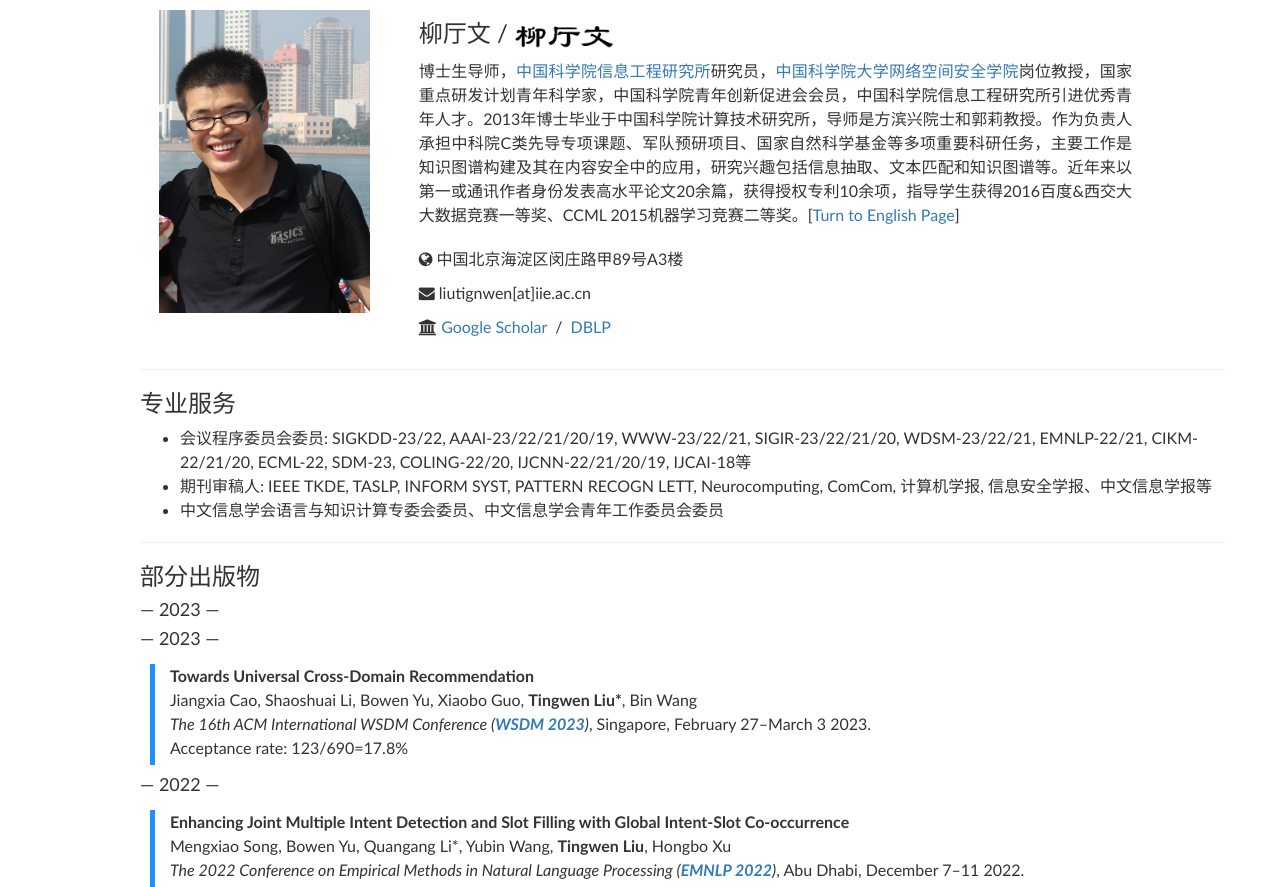
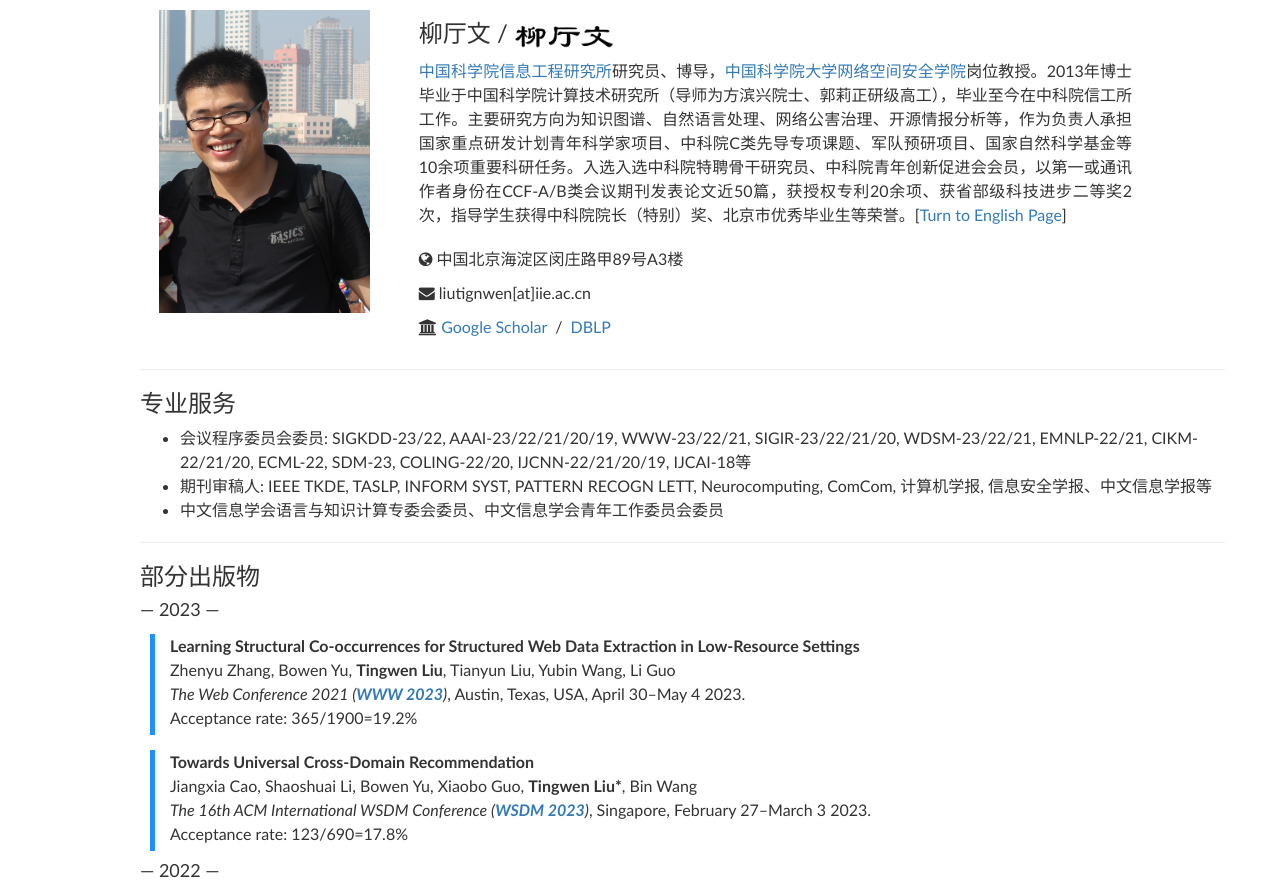
Before and after one commit to kdsec/kdsec.github.io, a plain HTML site: page tingwen_zh.html in a window 1280 px wide. Shown: the top 887 px of the page. Drawn offline with nearby package versions, Linux system fonts and the light colour scheme.

Commit message:
Add files via upload

```diff
--- a/tingwen_zh.html
+++ b/tingwen_zh.html
@@ -58,7 +58,7 @@
                     柳厅文 / <img src="assets/images/name.png" width="14%"/>
                 </h3>
                 <p style="text-align:justify">
-                    博士生导师，<a href="http://www.cas.cn/" target="_blank">中国科学院</a><a href="http://www.iie.ac.cn/" target="_blank">信息工程研究所</a>研究员，<a href="https://www.ucas.ac.cn/" target="_blank">中国科学院大学</a><a href="https://scs.ucas.ac.cn/index.php/zh-cn/" target="_blank">网络空间安全学院</a>岗位教授，国家重点研发计划青年科学家，中国科学院青年创新促进会会员，中国科学院信息工程研究所引进优秀青年人才。2013年博士毕业于中国科学院计算技术研究所，导师是方滨兴院士和郭莉教授。作为负责人承担中科院C类先导专项课题、军队预研项目、国家自然科学基金等多项重要科研任务，主要工作是知识图谱构建及其在内容安全中的应用，研究兴趣包括信息抽取、文本匹配和知识图谱等。近年来以第一或通讯作者身份发表高水平论文20余篇，获得授权专利10余项，指导学生获得2016百度&西交大大数据竞赛一等奖、CCML 2015机器学习竞赛二等奖。[<a href="index.html" target="_blank">Turn to English Page</a>]
+                    <a href="http://www.cas.cn/" target="_blank">中国科学院</a><a href="http://www.iie.ac.cn/" target="_blank">信息工程研究所</a>研究员、博导，<a href="https://www.ucas.ac.cn/" target="_blank">中国科学院大学</a><a href="https://scs.ucas.ac.cn/index.php/zh-cn/" target="_blank">网络空间安全学院</a>岗位教授。2013年博士毕业于中国科学院计算技术研究所（导师为方滨兴院士、郭莉正研级高工），毕业至今在中科院信工所工作。主要研究方向为知识图谱、自然语言处理、网络公害治理、开源情报分析等，作为负责人承担国家重点研发计划青年科学家项目、中科院C类先导专项课题、军队预研项目、国家自然科学基金等10余项重要科研任务。入选入选中科院特聘骨干研究员、中科院青年创新促进会会员，以第一或通讯作者身份在CCF-A/B类会议期刊发表论文近50篇，获授权专利20余项、获省部级科技进步二等奖2次，指导学生获得中科院院长（特别）奖、北京市优秀毕业生等荣誉。[<a href="index.html" target="_blank">Turn to English Page</a>]
                 </p>
                 <h3 style="padding-top:-1px"></h3>
                 <p><i class="fa fa-globe"></i>&nbsp;中国北京海淀区闵庄路甲89号A3楼</p>
@@ -111,9 +111,18 @@
         <h4>
             — 2023 —
         </h4>
-        <h4>
-            — 2023 —
-        </h4>
+                <div class="media">
+			<div class="media-body">
+				<p class="media-heading">
+					<strong>Learning Structural Co-occurrences for Structured Web Data Extraction in Low-Resource Settings</strong>
+					<!-- &nbsp;&nbsp;|&nbsp;&nbsp;<a href=" " target="_blank"><i class="fa fa-file-pdf-o" style="color:red"></i></a>&nbsp; -->
+					<!-- <a href="" target="_blank"> <i class="fa fa-github"></i></a> -->
+					<br/>Zhenyu Zhang, Bowen Yu, <strong>Tingwen Liu</strong>, Tianyun Liu, Yubin Wang, Li Guo<br/>
+					<em>The Web Conference 2021 (<strong><a href="https://www2023.thewebconf.org/">WWW 2023</a></strong>)</em>, Austin, Texas, USA, April 30–May 4 2023.<br/>
+					Acceptance rate: 365/1900=19.2%
+				</p >
+			</div>
+		</div>
         <div class="media">
 			<div class="media-body">
 				<p class="media-heading">
@@ -159,7 +168,7 @@
 					<strong>Event Causality Extraction with Event Argument Correlations</strong>
 					&nbsp;&nbsp;|&nbsp;&nbsp;<a href="https://aclanthology.org/2022.coling-1.201.pdf" target="_blank"><i class="fa fa-file-pdf-o" style="color:red"></i></a>&nbsp;
 					<a href="https://github.com/cuishiyao96/ece" target="_blank"> <i class="fa fa-github"></i></a>
-					<br/>Shiyao Cui, Jiawei Sheng, Xin Cong, Li Quangang*, <strong>Tingwen Liu</strong> and Jinqiao Shi<br/>
+					<br/>Shiyao Cui, Jiawei Sheng, Xin Cong, Quangang Li*, <strong>Tingwen Liu</strong> and Jinqiao Shi<br/>
 					<em>The 29th International Conference on Computational Linguistics (<strong><a href="https://coling2022.org/">COLING 2022</a></strong>)</em>, Pages 2300–2312, Gyeongju, Republic of Korea, October 12-17 2022.<br/>
 					Acceptance rate: 522/1563=33.4%
 				</p >
@@ -415,7 +424,7 @@
 					</strong>
 					&nbsp;&nbsp;|&nbsp;&nbsp;<a href="https://aclanthology.org/2021.naacl-demos.5/" target="_blank"><i class="fa fa-file-pdf-o" style="color:red"></i></a>&nbsp;
 					<!-- <a href="" target="_blank"> <i class="fa fa-github"></i></a> -->
-					<br/>Yanzeng Li, Bowen Yu, Li Quangang, <strong>Tingwen Liu*</strong><br/>
+					<br/>Yanzeng Li, Bowen Yu, Quangang Li, <strong>Tingwen Liu*</strong><br/>
 					<em>2021 Annual Conference of the North American Chapter of the Association for Computational Linguistics (<strong><a href="https://2021.naacl.org/">NAACL 2021</a></strong>)</em>, Online, June 6-11, 2021.<br/>
 					<!-- Acceptance rate: 357/1736=20.6% -->
 				</p >
```
Also changed, not shown: index.html (+16 -2 lines).
